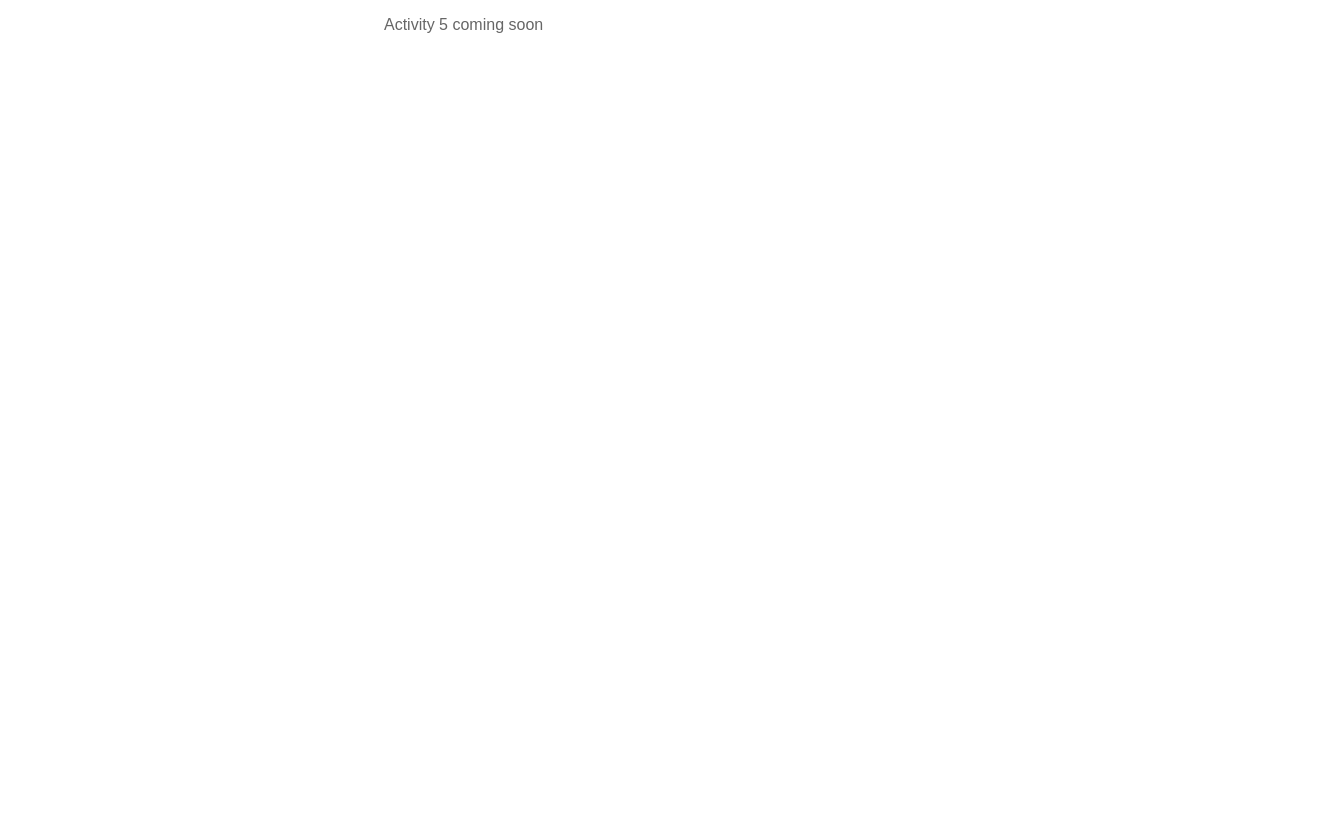
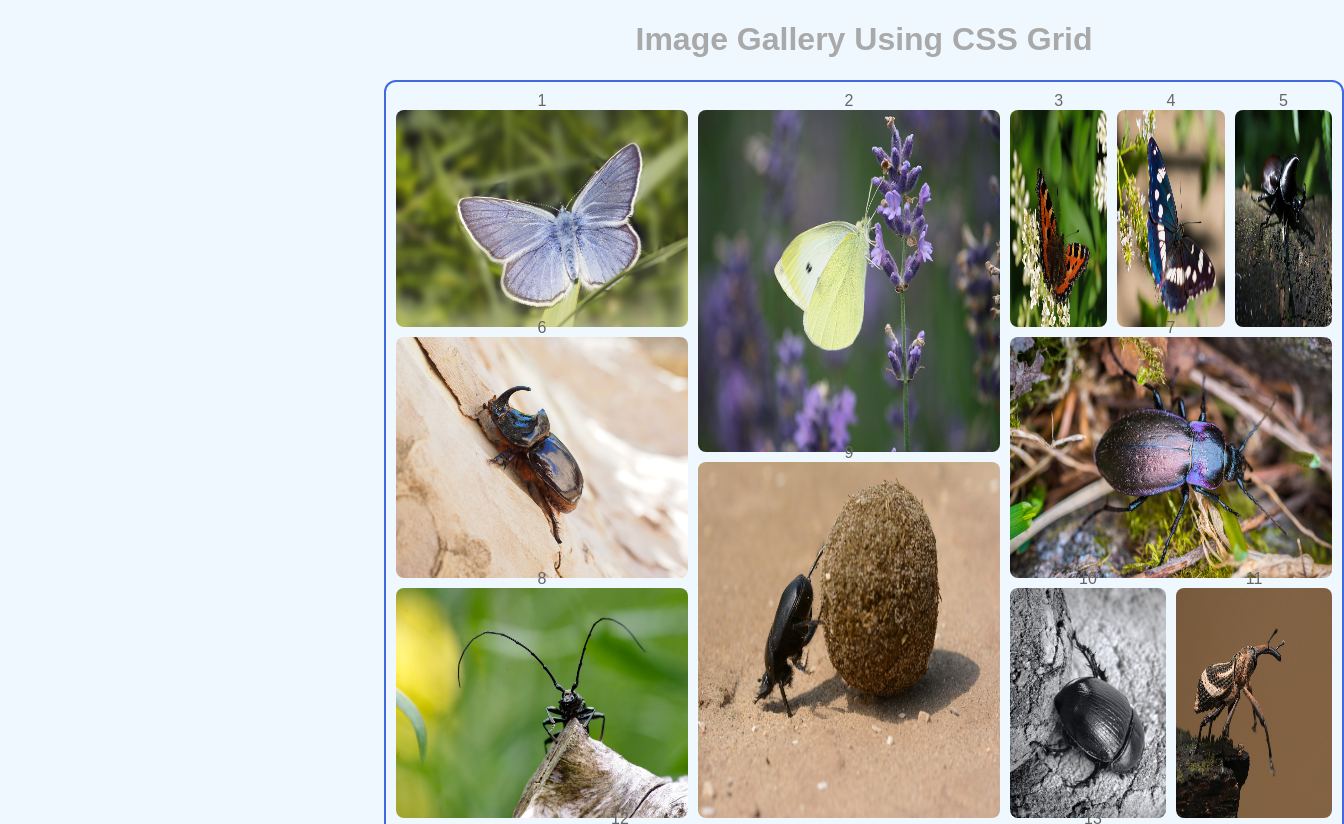
Before and after one commit to WSU-SoC-WEB2620-CU/web2620-class-activities-Lavenderswa, a website built with Vite: page src/example04.html in a window 1280 px wide. Shown: the top 824 px of the page, 1344 px wide, since content can reach past the window. Before the commit the page ends 800 px from the top, so only its background shows below. Built offline with nearby package versions, Linux system fonts and the light colour scheme.

Commit message:
final submission

```diff
--- a/src/example04.html
+++ b/src/example04.html
@@ -8,7 +8,53 @@
 </head>
 <body>
   <!-- TODO: Example 04 (Activity 5) HTML goes here -->
-  <p>Activity 5 coming soon</p>
+  <!-- Henry Nelson -->
+  <h1>Image Gallery Using CSS Grid</h1>
+  <!---->
+<div class="container">
+  <div class="images">
+  <div class="img1">1<img src="images/animals/butterfly4.jpg"></div>
+  <div class="img2">2<img  src="images/animals/butterfly3.jpg"></div>
+  <div class="img3">3<img  src="images/animals/butterfly2.jpg"></div>
+  <div class="img4">4<img  src="images/animals/butterfly1.jpg"></div>
+  <div class="img5">5<img  src="images/animals/beetle1.jpg"></div>
+  <div class="img6">6<img  src="images/animals/beetle2.jpg"></div>
+  <div class="img7">7<img  src="images/animals/beetle3.jpg"></div>
+  <div class="img8">8<img  src="images/animals/beetle4.jpg"></div>
+  <div class="img9">9<img  src="images/animals/dungbeetle2.jpg"></div>
+  <div class="img10">10<img  src="images/animals/dungbeetle1.jpg"></div>
+  <div class="img11">11<img  src="images/animals/weevil.jpg"></div>
+  <div class="img12">12<img  src="images/animals/ladybug1.jpg"></div>
+  <div class="img13">13<img  src="images/animals/ladybug2.jpg"></div>
+  </div>
+</div>
+
+<!--
+<div class="container">
+  <div class="images">
+  <img class="img1" src="images/animals/butterfly4.jpg">1
+  <img class="img2" src="images/animals/butterfly3.jpg">2
+  <img class="img3"  src="images/animals/butterfly2.jpg">3
+  <img class="img4" src="images/animals/butterfly1.jpg">4
+  <img class="img5" src="images/animals/beetle1.jpg">5
+  <img class="img6" src="images/animals/beetle2.jpg">6
+  <img class="img7" src="images/animals/beetle3.jpg">7
+  <img class="img8" src="images/animals/beetle4.jpg">8
+  <img class="img9" src="images/animals/dungbeetle2.jpg">9
+  <img class="img10" src="images/animals/dungbeetle1.jpg">10
+  <img class="img11" src="images/animals/weevil.jpg">11
+  <img class="img12" src="images/animals/ladybug1.jpg">12
+  <img class="img13" src="images/animals/ladybug2.jpg">13
+  </div>
+</div>
+-->
+
+
+
+
+
+
+
   <script type="module" src="./javascripts/main.js"></script>
 </body>
 </html>
--- a/src/stylesheets/example04.css
+++ b/src/stylesheets/example04.css
@@ -1 +1,134 @@
 /* TODO: Example 04 (Activity 5) CSS goes here */
+/* Henry Nelson */
+body{
+    width:80%;
+    margin:0 auto 1rem;
+    text-align:center;
+    background-color:aliceblue;
+}
+
+img{
+    width:100%;
+    height:100%;
+    border-radius:.5rem;
+}
+
+.container{
+    border:2px solid royalblue;
+    border-radius:.75rem;
+    contain:content;
+    padding:5px;
+    display:grid;
+    gap: 10px;
+}
+
+/*starting row, starting col, span row, span col*/
+/*
+
+.img1{
+    grid-area:1 / 1 / span 1 / span 1;
+}
+
+.img2{
+    grid-area:1 / 2 / span 2 / span 2;
+}
+
+.img3{
+    grid-area:1 / 4 / span 1 / span 1;
+}
+
+.img4{
+    grid-area:1 / 5 / span 1 / span 2;
+}
+
+.img5{
+    grid-area:1 / 7 / span 1 / span 1;
+}
+
+.img6{
+    grid-area:2 / 1 / span 2 / span 1;
+}
+/* can't span two rows*/
+/*
+.img7{
+    grid-area:2 / 4 / span 2 / span 4;
+}
+
+.img8{
+    grid-area:4 / 1 / span 1 / span 1;
+}
+
+.img9{
+    grid-area:3 / 2 / span 2 / span 2;
+}
+
+.img10{
+    grid-area: 4 / 4 / span 1 / span 2;
+}
+
+.img11{
+    grid-area: 4 / 6 / span 1 / span 2;
+}
+
+.img12{
+    grid-area: 5 / 1 / span 1 / span 2;
+}
+
+.img13{
+    grid-area: 5 / 3 / span 1 / span 5;
+}*/
+.images{
+    padding:5px;
+    display:grid;
+    /*grid-template-columns: 6fr repeat(2 3fr) 2fr repeat(2 1fr) 2fr;
+    */
+    grid-template-columns: 6fr 3fr 3fr 2fr 1fr 1fr 2fr;
+    gap:10px;
+    grid-template-areas:
+    "img1 img2 img2 img3 img4 img4 img5"
+    "img6 img2 img2 img7 img7 img7 img7"
+    "img6 img9 img9 img7 img7 img7 img7"
+    "img8 img9 img9 img10 img10 img11 img11"
+    "img12 img12 img13 img13 img13 img13 img13";
+}
+
+.img1{
+    grid-area:img1;
+}
+.img2{
+    grid-area:img2;
+}
+.img3{
+    grid-area:img3;
+}
+.img4{
+    grid-area:img4;
+}
+.img5{
+    grid-area:img5;
+}
+.img6{
+    grid-area:img6;
+}
+.img7{
+    grid-area:img7;
+}
+
+.img8{
+    grid-area:img8;
+}
+.img9{
+    grid-area:img9;
+}
+.img10{
+    grid-area:img10;
+}
+.img11{
+    grid-area:img11;
+}
+
+.img12{
+    grid-area:img12;
+}
+.img13{grid-area:img13;
+}
```
